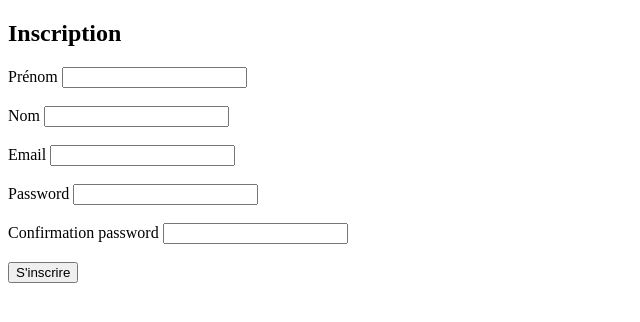
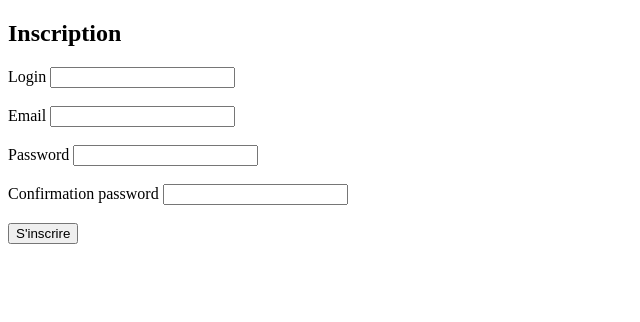
Before and after one commit to Alexandre2383/Voyage, a PHP site: page /blog/inscription.php in a window 1280 px wide. Shown: the top 322 px of the page, without its empty margins (0-640 px from the left). Run offline with PHP 8.4, Linux system fonts and the light colour scheme.

Commit message:
ajout des fichiers php pour blog + test inscription/connexion avec base de donnée ajout du nouveau logo

```diff
--- a/blog/connexion.php
+++ b/blog/connexion.php
@@ -10,7 +10,7 @@ if($_SERVER["REQUEST_METHOD"] === "POST") {
     $servername = "localhost";
     $username = "root";
     $password = "";
-    $dbname = "jour05utilisateurs";
+    $dbname = "Blog_Voyage";
 
     // Création d'une connexion
     $conn = new mysqli($servername, $username, $password, $dbname);
@@ -35,7 +35,7 @@ if($_SERVER["REQUEST_METHOD"] === "POST") {
         // Vérification du mot de passe
         if (password_verify($password, $user['password'])) {
             // Création de la session pour l'utilisateur connecté
-            $_SESSION['prenom'] = $user['prenom'];
+            $_SESSION['login'] = $user['login'];
             $_SESSION['email'] = $user['email'];
 
             // Redirection vers la page d'accueil après connexion réussie
--- a/blog/inscription.php
+++ b/blog/inscription.php
@@ -1,6 +1,6 @@
 <?php
 session_start();
-if(isset($_SESSION['prenom'])) {//Si prenom est déjà défini, alors affiche directement l'acceuil
+if(isset($_SESSION['login'])) {//Si prenom est déjà défini, alors affiche directement l'acceuil
     header("Location: profil.php");
     exit();
 }
@@ -10,7 +10,7 @@ if($_SERVER["REQUEST_METHOD"] === "POST") {
     $servername = "localhost";
     $username = "root";
     $password = "";
-    $dbname = "jour05utilisateurs"; // Votre nom de base de données
+    $dbname = "Blog_Voyage"; // Votre nom de base de données
 
     // Création d'une connexion
     $conn = new mysqli($servername, $username, $password, $dbname);
@@ -21,17 +21,16 @@ if($_SERVER["REQUEST_METHOD"] === "POST") {
     }
 
     // Récupération des valeurs du formulaire
-    $prenom = $_POST['prenom'];
-    $nom = $_POST['nom'];
+    $login = $_POST['login'];
     $email = $_POST['email'];
     $password = $_POST['password1'];
 
     // Hashage du mot de passe pour des raisons de sécurité
-    $hashed_password = password_hash($password, PASSWORD_DEFAULT);//hashage par défault du password
+    // $hashed_password = $password;// password_hash($password, PASSWORD_DEFAULT) hashage par défault du password
 
     // Préparation de la requête SQL pour l'insertion des données dans la table 'utilisateurs' -> 'nom', 'prenom', 'email', 'password'
-    $sql = "INSERT INTO utilisateurs (nom, prenom, email, password) VALUES ('$nom', '$prenom', '$email', '$hashed_password')";
-
+    $sql = "INSERT INTO utilisateurs (login, email, password) VALUES ('$login', '$email', '$password')";
+    $id_droit = "SELECT utilisateurs.id_droits, droits.name FROM utilisateurs JOIN droits ON utilisateurs.id_droits = droits.id;";
     // Exécution de la requête et vérification de son succès
     if ($conn->query($sql) === TRUE) {
         // Redirection vers la page de connexion après inscription réussie
@@ -55,10 +54,8 @@ if($_SERVER["REQUEST_METHOD"] === "POST") {
 <body>
     <h2>Inscription</h2><!--commentaire similaire à connexion-->
     <form id="signupForm" method="post" action="<?php echo htmlspecialchars($_SERVER["PHP_SELF"]); ?>">
-        <label for="prenom">Prénom</label>
-        <input type="text" name="prenom" id="prenom" required><br><br>
-        <label for="nom">Nom</label>
-        <input type="text" name="nom" id="nom" required><br><br>
+        <label for="login">Login</label>
+        <input type="text" name="login" id="login" required><br><br>
         <label for="email">Email</label>
         <input type="text" name="email" id="email" required><br><br>
         <label for="password1">Password</label>
--- a/blog/profil.php
+++ b/blog/profil.php
@@ -4,13 +4,13 @@
     <meta charset="UTF-8">
     <meta name="viewport" content="width=device-width, initial-scale=1.0">
     <link rel="stylesheet" href="style.css">
-    <title>Document</title>
+    <title>Profil</title>
 </head>
 <body>
     <?php
         session_start();
-        if(isset($_SESSION['prenom'])) {//si le prenom après la connexion est défini
-            $prenom = $_SESSION['prenom'];
+        if(isset($_SESSION['login'])) {//si le prenom après la connexion est défini
+            $prenom = $_SESSION['login'];
             echo "<p>Bonjour $prenom</p>";//affiche Bonjour $prenom
             echo "<a href='../index.html'>retour à la page principal</a>";
         } else {
--- a/index.html
+++ b/index.html
@@ -16,7 +16,7 @@
         </div>
         <div class="positionnav">
           <a class="listlogo" href="index.html"
-            ><img src="img/logo.jpg" class="logo"
+            ><img src="img/logo.png" class="logo"
           /></a>
           <ul class="nav-list">
             <li>
```
Also changed, not shown: blog/admin.php (added), blog/article.php (added), blog/articles.php (added), blog/creer-article.php (added), img/logo.jpg (deleted), img/logo.png (added).
